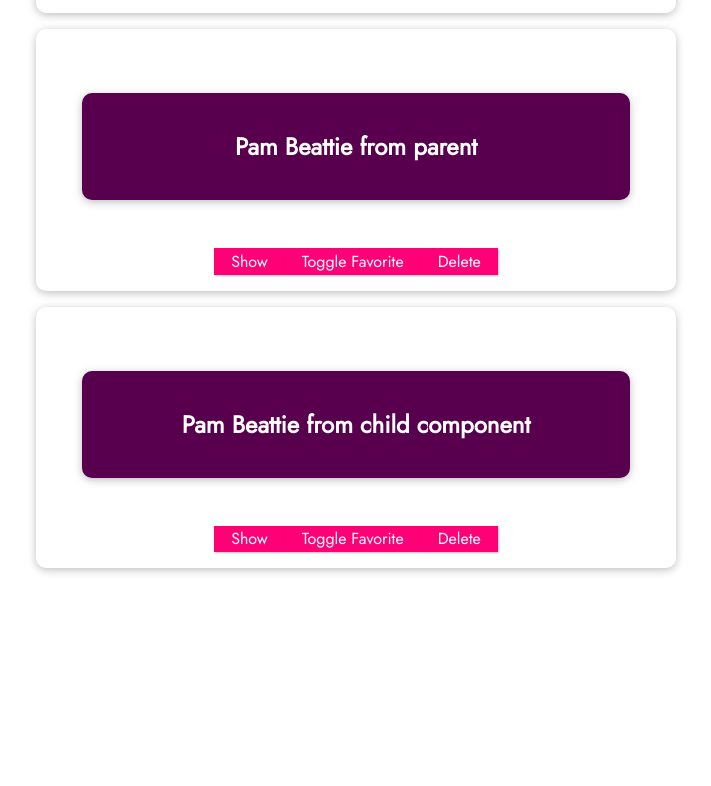
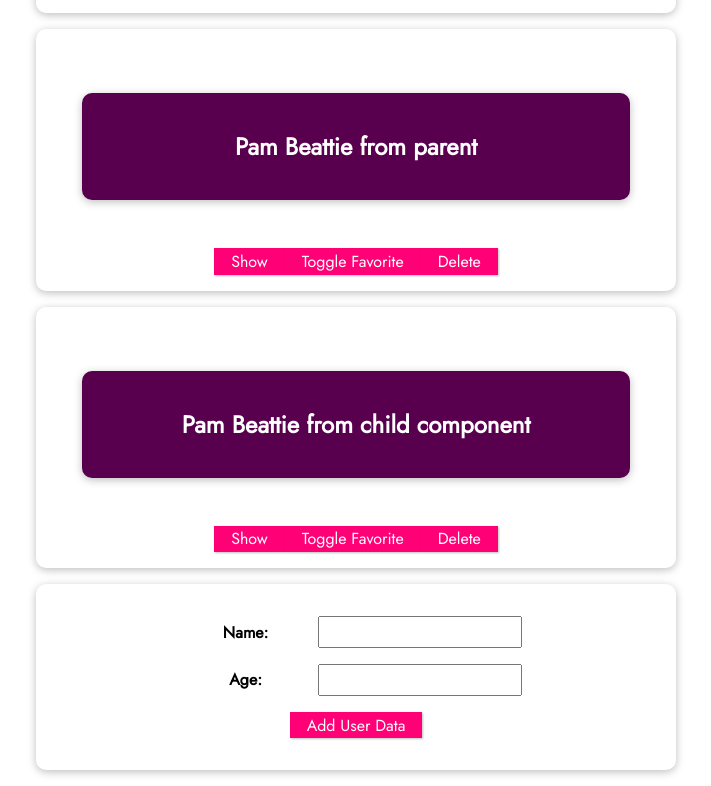
Before and after one commit to echoshihab/VueJSCourseApps, a Vue app in the folder vue-cli-01/: page / in a window 1280 px wide. Shown: the part 692-1478 px from the top of the page, without its empty margins (284-995 px from the left). Before the commit the page ends 1276 px from the top, so only its background shows below. Built offline with nearby package versions, Linux system fonts and the light colour scheme.

Commit message:
add userdata components in app

```diff
--- a/vue-cli-01/src/App.vue
+++ b/vue-cli-01/src/App.vue
@@ -22,14 +22,24 @@
     phone-number="212 121 1211"
     email-address="pam@test.com">
     </friend-contact>
+    <user-data @add-data="addData"></user-data>
+    <active-user
+    v-for="user in users"
+    :key="user.name"
+    :name="user.name"
+    :age="user.age"
+    ></active-user>
+
 </ul>
 </section>
 </template>
 
 <script>
+import ActiveUser from './components/ActiveUser.vue';
 import NewFriend from './components/NewFriend.vue';
+import UserData from './components/UserData.vue';
 export default{
-  components: { NewFriend },
+  components: { NewFriend, UserData, ActiveUser },
     data(){
         return {
             friends: [
@@ -48,13 +58,21 @@ export default{
                     isFavorite: false
                 }
 
-            ]
+            ],
+            users: [],
         }
     },
     methods: {
         toggleFavoriteStatus(friendId) {
         const friend = this.friends.find(friend => friend.id === friendId);
         friend.isFavorite = !friend.isFavorite;
+        },
+        addData(name, age) {
+          const newUser = {
+            name: name,
+            age: age
+          }
+          this.users.push(newUser);
         },
         addContact(name, phone, email) {
             const newFriendContact = {
--- a/vue-cli-01/src/components/ActiveUser.vue
+++ b/vue-cli-01/src/components/ActiveUser.vue
@@ -1,7 +1,7 @@
 <template>
     <header>
-        <h1>Name: </h1>
-        <h1>Age: </h1>
+        <h1>Name: {{name}} </h1>
+        <h1>Age: {{age}} </h1>
     </header>
 </template>
 
@@ -12,7 +12,7 @@
              type: String,
              required: true
          },
-         Age: {
+         age: {
              type: String,
              required: true
          },
```
